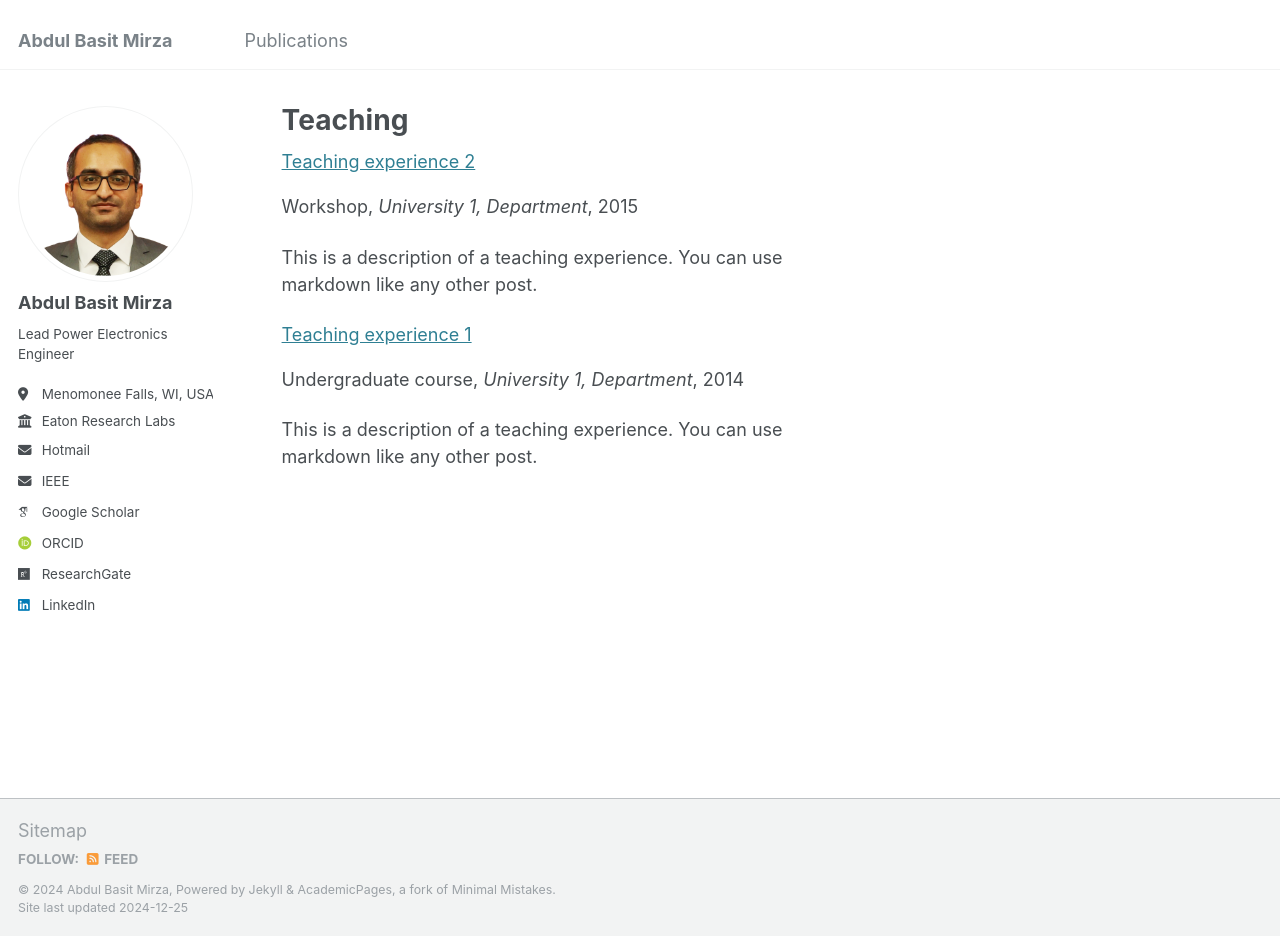
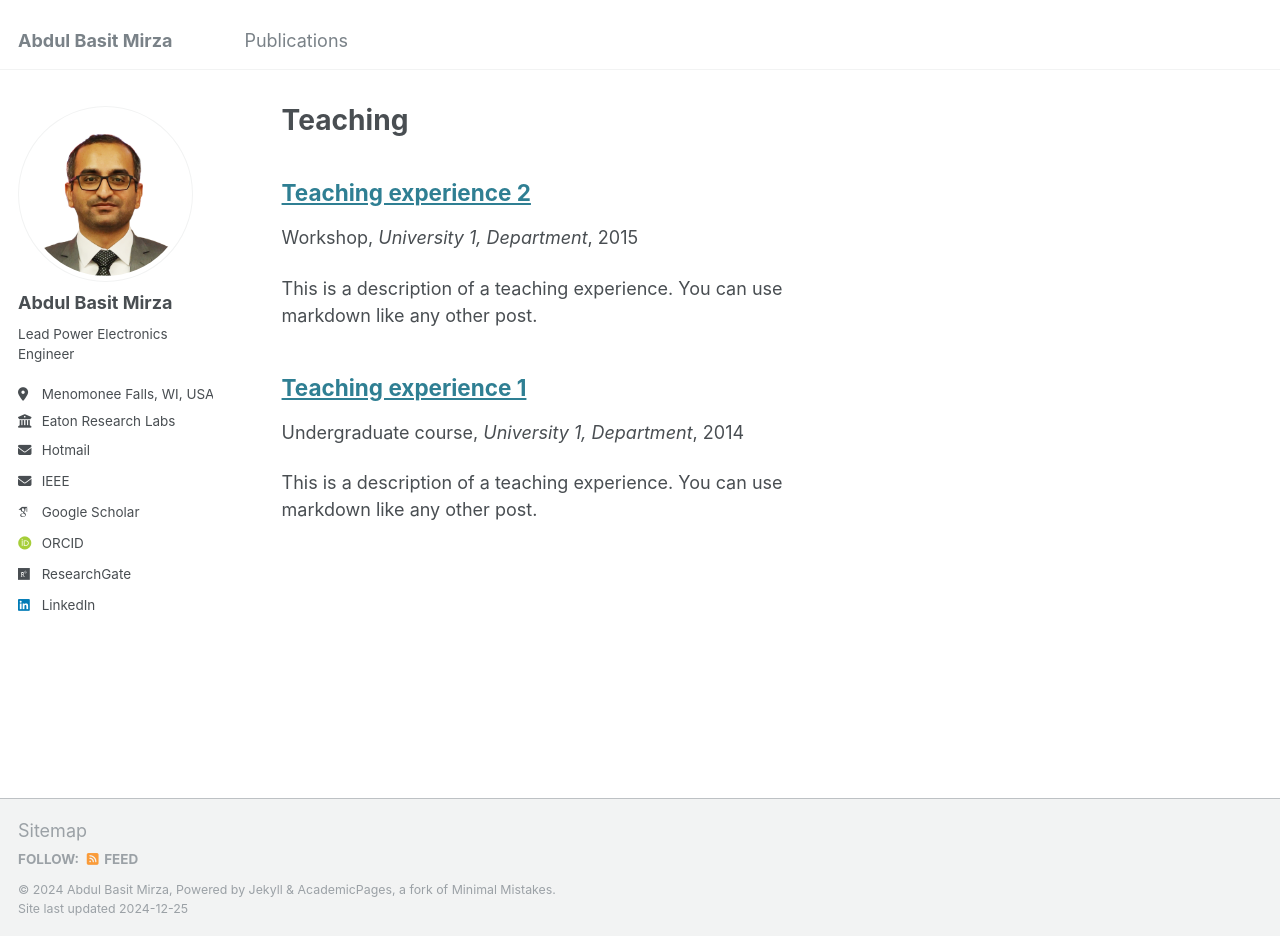
Before and after one commit to AbdulBasitMirza/abdulbasitmirza.github.io, a Jekyll site: the page built from _pages/teaching.html, in a window 1280 px wide and 936 px high. Built offline with Jekyll 4.4.1, drawn with Linux system fonts in a browser that asks for light colours; some web fonts are replaced.

Commit message:
Update archive-single.html

```diff
--- a/_includes/archive-single.html
+++ b/_includes/archive-single.html
@@ -26,11 +26,13 @@
       </div>
     {% endif %}
 
+    <h2 class="archive__item-title" itemprop="headline">
       {% if post.link %}
-        <a href="www.aaa.com">{{ title }}</a>
+        <a href="{{ post.link }}">{{ title }}</a> <a href="{{ base_path }}{{ post.url }}" rel="permalink"><i class="fa fa-link" aria-hidden="true" title="permalink"></i><span class="sr-only">Permalink</span></a>
       {% else %}
-        <a href="www.aaa.com">{{ title }}</a>
+        <a href="{{ base_path }}{{ post.url }}" rel="permalink">{{ title }}</a>
       {% endif %}
+    </h2>
 
     {% if post.read_time %}
       <p class="page__meta"><i class="fa fa-clock-o" aria-hidden="true"></i> {% include read-time.html %}</p>
```
